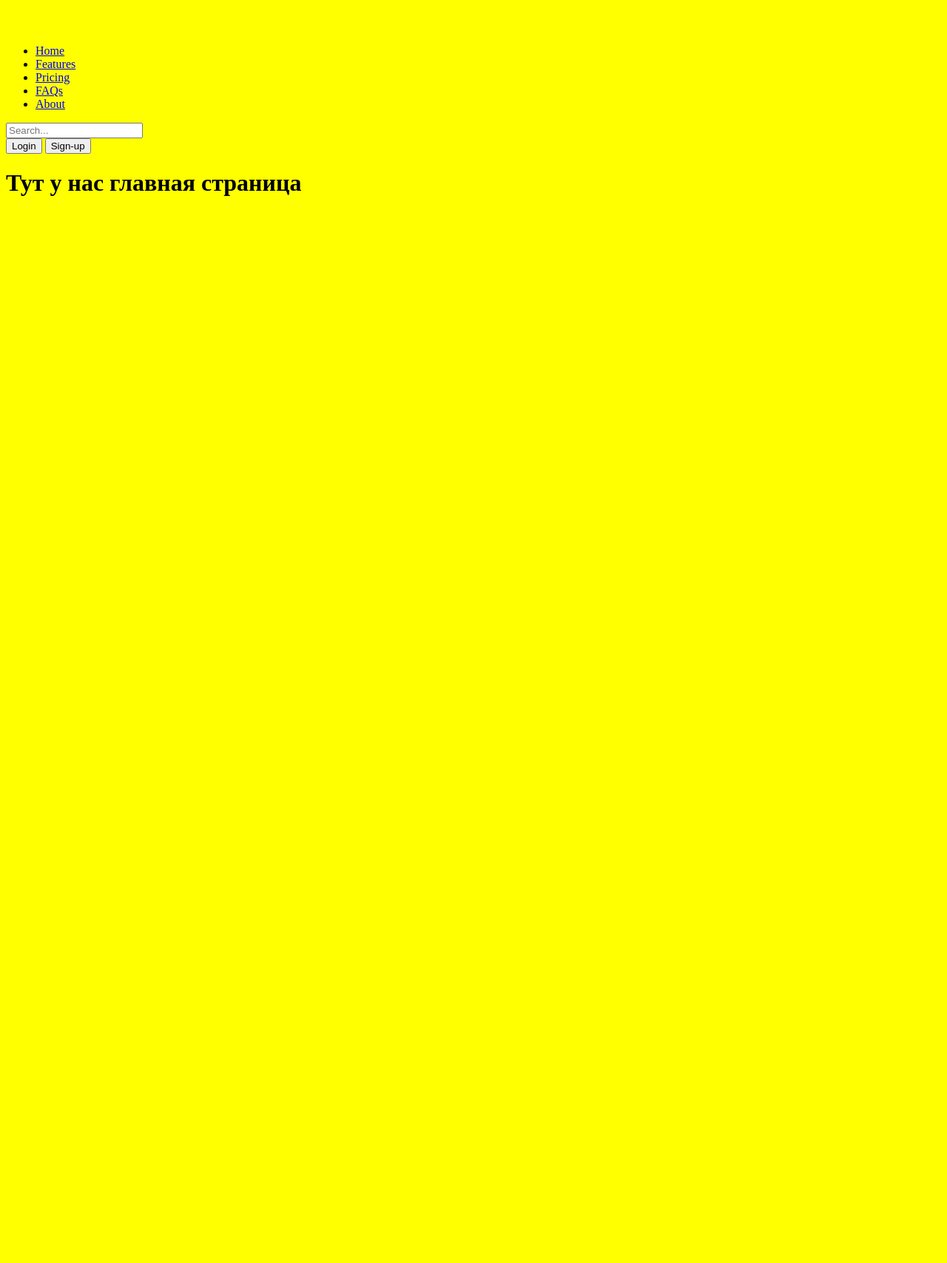
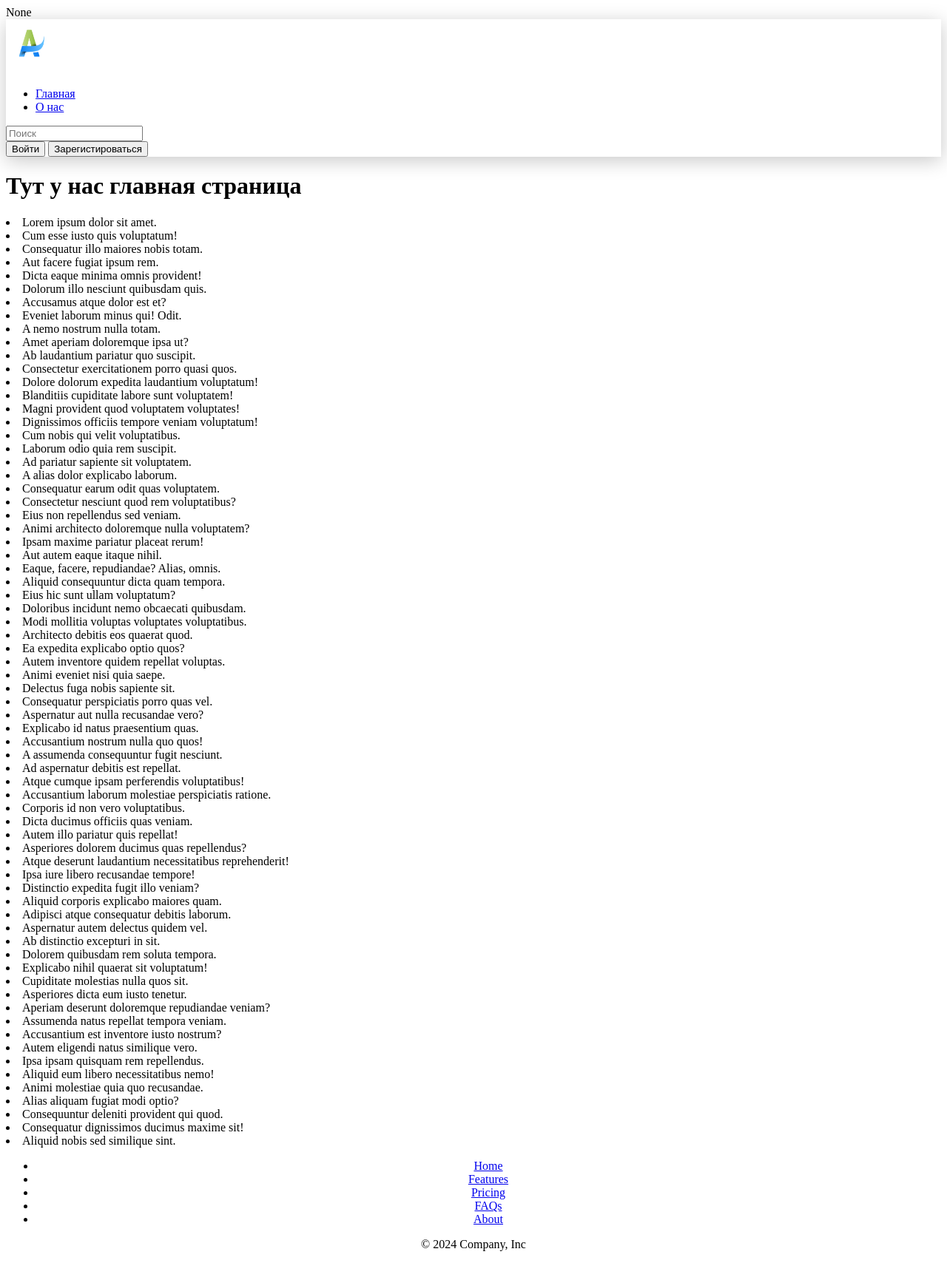
Before and after one commit to B0ond/dev, a Flask app: page / in a window 1280 px wide. Shown: the whole page at 74% size. Before the commit the page ends 265 px from the top, so only its background shows below. Run offline with Flask 3, Linux system fonts and the light colour scheme; parts of the project's set-up code (start-up, migrations or seed data) failed here and were passed over.

Commit message:
fixed, find out next step

```diff
--- a/flask_test1/flask_test1/app/__init__.py
+++ b/flask_test1/flask_test1/app/__init__.py
@@ -1,24 +1,30 @@
 from flask import Flask, render_template
 from dotenv import load_dotenv
+from .extentions import db
 import os
-
-from sqlalchemy.testing.plugin.bootstrap import bootstrap_file
-
-load_dotenv()
 
 
 def create_app():
     app = Flask(__name__)
+    app.config['SQLALCHEMY_DATABASE_URI'] = 'sqlite:///project.db'
+    db.init_app(app)
+    with app.app_context():
+        db.create_all()
+    load_dotenv()
 
-    bootstrap_css = os.getenv('BOOTSTRAP_CSS')
+    bootstrap_css = os.getenv('CSS_BOOTSTRAP')
+
+    @app.context_processor
+    def inject_bootstrap_css():
+        return dict(bootstrap_css=bootstrap_css)
 
 
     @app.route("/")
     def index():
-        return render_template('index.html', bootstrap_css=bootstrap_css)
+        return render_template('index.html')
 
     @app.route("/about")
-    def about_us():
+    def about():
         return render_template('about.html')
     return app
 
--- /dev/null
+++ b/flask_test1/flask_test1/app/extentions.py
@@ -0,0 +1,2 @@
+from flask_sqlalchemy import SQLAlchemy
+db = SQLAlchemy()
--- a/flask_test1/flask_test1/app/static/css/main.css
+++ b/flask_test1/flask_test1/app/static/css/main.css
@@ -1,3 +1,22 @@
-body {
-    background-color: yellow;
+/* HEADER */
+
+header {
+    position: sticky;
+    top: 0;
+    -webkit-box-shadow: 0px 5px 25px 0px rgba(3, 4, 3, 0.24);
+    box-shadow: 0px 5px 25px 0px rgba(5, 5, 5, 0.22);
+    z-index: 100;
+    background: #ffffff;
+
 }
+
+.header__img {
+    height: 72px;
+    width: 64px;
+}
+
+footer {
+    bottom: 0;
+    width: 100%;
+    text-align: center;
+}
--- a/flask_test1/flask_test1/app/templates/about.html
+++ b/flask_test1/flask_test1/app/templates/about.html
@@ -4,6 +4,6 @@
     О нас
 {% endblock %}
 
-{% block body %}
+{% block content %}
 	<h1>Тут рассказываем о нас</h1>
 {% endblock %}
--- a/flask_test1/flask_test1/app/templates/base.html
+++ b/flask_test1/flask_test1/app/templates/base.html
@@ -5,43 +5,58 @@
     <meta name="viewport"
           content="width=device-width, user-scalable=no, initial-scale=1.0, maximum-scale=1.0, minimum-scale=1.0">
     <meta http-equiv="X-UA-Compatible" content="ie=edge">
+    <title>{% block title %}{% endblock %}</title>
     <link rel="stylesheet" href="{{ url_for('static', filename='css/main.css') }}">
-    {{ css_url }}
-    <title>{% block title %} {% endblock %}</title>
+    {{ bootstrap_css | safe }}
+
 </head>
 <body>
-<div>
-    <header class="p-3 text-bg-dark">
+<div class="page">
+    <div class="container">
+        <header class="p-3 text-bg-white">
             <div class="container">
                 <div class="d-flex flex-wrap align-items-center justify-content-center justify-content-lg-start">
                     <a href="/" class="d-flex align-items-center mb-2 mb-lg-0 text-white text-decoration-none">
-                    <svg class="bi me-2" width="40" height="32" role="img" aria-label="Bootstrap">
-                        <use xlink:href="#bootstrap"></use>
-                    </svg>
+                        <img class="header__img" src="{{ url_for('static', filename='img/logo.png') }}"
+                             alt="static_foto">
                     </a>
 
                     <ul class="nav col-12 col-lg-auto me-lg-auto mb-2 justify-content-center mb-md-0">
-                    <li><a href="#" class="nav-link px-2 text-secondary">Home</a></li>
-                    <li><a href="#" class="nav-link px-2 text-white">Features</a></li>
-                    <li><a href="#" class="nav-link px-2 text-white">Pricing</a></li>
-                    <li><a href="#" class="nav-link px-2 text-white">FAQs</a></li>
-                    <li><a href="#" class="nav-link px-2 text-white">About</a></li>
+                        <li><a href="{{ url_for('index') }}" class="nav-link px-2 text-secondary">Главная</a></li>
+                        <li><a href="{{ url_for('about') }}" class="nav-link px-2 text-dark">О нас</a></li>
                     </ul>
 
                     <form class="col-12 col-lg-auto mb-3 mb-lg-0 me-lg-3" role="search">
-                    <input type="search" class="form-control form-control-dark text-bg-dark" placeholder="Search..."
-                           aria-label="Search">
+                        <input type="search" class="form-control form-control-dark text-bg-white" placeholder="Поиск"
+                               aria-label="Поиск">
                     </form>
 
                     <div class="text-end">
-                    <button type="button" class="btn btn-outline-light me-2">Login</button>
-                    <button type="button" class="btn btn-warning">Sign-up</button>
+                        <button type="button" class="btn btn-light text-dark me-2">Войти</button>
+                        <button type="button" class="btn btn-warning">Зарегистироваться</button>
                     </div>
                 </div>
             </div>
         </header>
+        <div class="content">
+            {% block content %}{% endblock %}
         </div>
-{% block body %}
-{% endblock %}
+    </div>
+    <div>
+        <footer class="py-3 my-4">
+            <ul class="nav justify-content-center border-bottom pb-3 mb-3">
+                <li class="nav-item"><a href="#" class="nav-link px-2 text-body-secondary">Home</a></li>
+                <li class="nav-item"><a href="#" class="nav-link px-2 text-body-secondary">Features</a></li>
+                <li class="nav-item"><a href="#" class="nav-link px-2 text-body-secondary">Pricing</a></li>
+                <li class="nav-item"><a href="#" class="nav-link px-2 text-body-secondary">FAQs</a></li>
+                <li class="nav-item"><a href="#" class="nav-link px-2 text-body-secondary">About</a></li>
+            </ul>
+            <p class="text-center text-body-secondary">© 2024 Company, Inc</p>
+        </footer>
+    </div>
+</div>
+
+
+
 </body>
 </html>
--- a/flask_test1/flask_test1/app/templates/index.html
+++ b/flask_test1/flask_test1/app/templates/index.html
@@ -1,9 +1,79 @@
 {% extends 'base.html' %}
 
 {% block title %}
-Главная страница
+Главная
 {% endblock %}
 
-{% block body %}
+{% block content %}
 	<h1>Тут у нас главная страница</h1>
+    <li>Lorem ipsum dolor sit amet.</li>
+    <li>Cum esse iusto quis voluptatum!</li>
+    <li>Consequatur illo maiores nobis totam.</li>
+    <li>Aut facere fugiat ipsum rem.</li>
+    <li>Dicta eaque minima omnis provident!</li>
+    <li>Dolorum illo nesciunt quibusdam quis.</li>
+    <li>Accusamus atque dolor est et?</li>
+    <li>Eveniet laborum minus qui! Odit.</li>
+    <li>A nemo nostrum nulla totam.</li>
+    <li>Amet aperiam doloremque ipsa ut?</li>
+    <li>Ab laudantium pariatur quo suscipit.</li>
+    <li>Consectetur exercitationem porro quasi quos.</li>
+    <li>Dolore dolorum expedita laudantium voluptatum!</li>
+    <li>Blanditiis cupiditate labore sunt voluptatem!</li>
+    <li>Magni provident quod voluptatem voluptates!</li>
+    <li>Dignissimos officiis tempore veniam voluptatum!</li>
+    <li>Cum nobis qui velit voluptatibus.</li>
+    <li>Laborum odio quia rem suscipit.</li>
+    <li>Ad pariatur sapiente sit voluptatem.</li>
+    <li>A alias dolor explicabo laborum.</li>
+    <li>Consequatur earum odit quas voluptatem.</li>
+    <li>Consectetur nesciunt quod rem voluptatibus?</li>
+    <li>Eius non repellendus sed veniam.</li>
+    <li>Animi architecto doloremque nulla voluptatem?</li>
+    <li>Ipsam maxime pariatur placeat rerum!</li>
+    <li>Aut autem eaque itaque nihil.</li>
+    <li>Eaque, facere, repudiandae? Alias, omnis.</li>
+    <li>Aliquid consequuntur dicta quam tempora.</li>
+    <li>Eius hic sunt ullam voluptatum?</li>
+    <li>Doloribus incidunt nemo obcaecati quibusdam.</li>
+    <li>Modi mollitia voluptas voluptates voluptatibus.</li>
+    <li>Architecto debitis eos quaerat quod.</li>
+    <li>Ea expedita explicabo optio quos?</li>
+    <li>Autem inventore quidem repellat voluptas.</li>
+    <li>Animi eveniet nisi quia saepe.</li>
+    <li>Delectus fuga nobis sapiente sit.</li>
+    <li>Consequatur perspiciatis porro quas vel.</li>
+    <li>Aspernatur aut nulla recusandae vero?</li>
+    <li>Explicabo id natus praesentium quas.</li>
+    <li>Accusantium nostrum nulla quo quos!</li>
+    <li>A assumenda consequuntur fugit nesciunt.</li>
+    <li>Ad aspernatur debitis est repellat.</li>
+    <li>Atque cumque ipsam perferendis voluptatibus!</li>
+    <li>Accusantium laborum molestiae perspiciatis ratione.</li>
+    <li>Corporis id non vero voluptatibus.</li>
+    <li>Dicta ducimus officiis quas veniam.</li>
+    <li>Autem illo pariatur quis repellat!</li>
+    <li>Asperiores dolorem ducimus quas repellendus?</li>
+    <li>Atque deserunt laudantium necessitatibus reprehenderit!</li>
+    <li>Ipsa iure libero recusandae tempore!</li>
+    <li>Distinctio expedita fugit illo veniam?</li>
+    <li>Aliquid corporis explicabo maiores quam.</li>
+    <li>Adipisci atque consequatur debitis laborum.</li>
+    <li>Aspernatur autem delectus quidem vel.</li>
+    <li>Ab distinctio excepturi in sit.</li>
+    <li>Dolorem quibusdam rem soluta tempora.</li>
+    <li>Explicabo nihil quaerat sit voluptatum!</li>
+    <li>Cupiditate molestias nulla quos sit.</li>
+    <li>Asperiores dicta eum iusto tenetur.</li>
+    <li>Aperiam deserunt doloremque repudiandae veniam?</li>
+    <li>Assumenda natus repellat tempora veniam.</li>
+    <li>Accusantium est inventore iusto nostrum?</li>
+    <li>Autem eligendi natus similique vero.</li>
+    <li>Ipsa ipsam quisquam rem repellendus.</li>
+    <li>Aliquid eum libero necessitatibus nemo!</li>
+    <li>Animi molestiae quia quo recusandae.</li>
+    <li>Alias aliquam fugiat modi optio?</li>
+    <li>Consequuntur deleniti provident qui quod.</li>
+    <li>Consequatur dignissimos ducimus maxime sit!</li>
+    <li>Aliquid nobis sed similique sint.</li>
 {% endblock %}
--- a/flask_test1/flask_test1/models/models.py
+++ b/flask_test1/flask_test1/models/models.py
@@ -0,0 +1,6 @@
+from extentions import db
+
+
+class User(db.Model):
+    id = db.COlumn(db.Integer, primary_key=True)
+    name = db.COlumn(db.String(50), unique=True)
```
Also changed, not shown: flask_test1/flask_test1/app/static/img/logo.png (added). Lines whose indentation alone changed are shown as unchanged.
